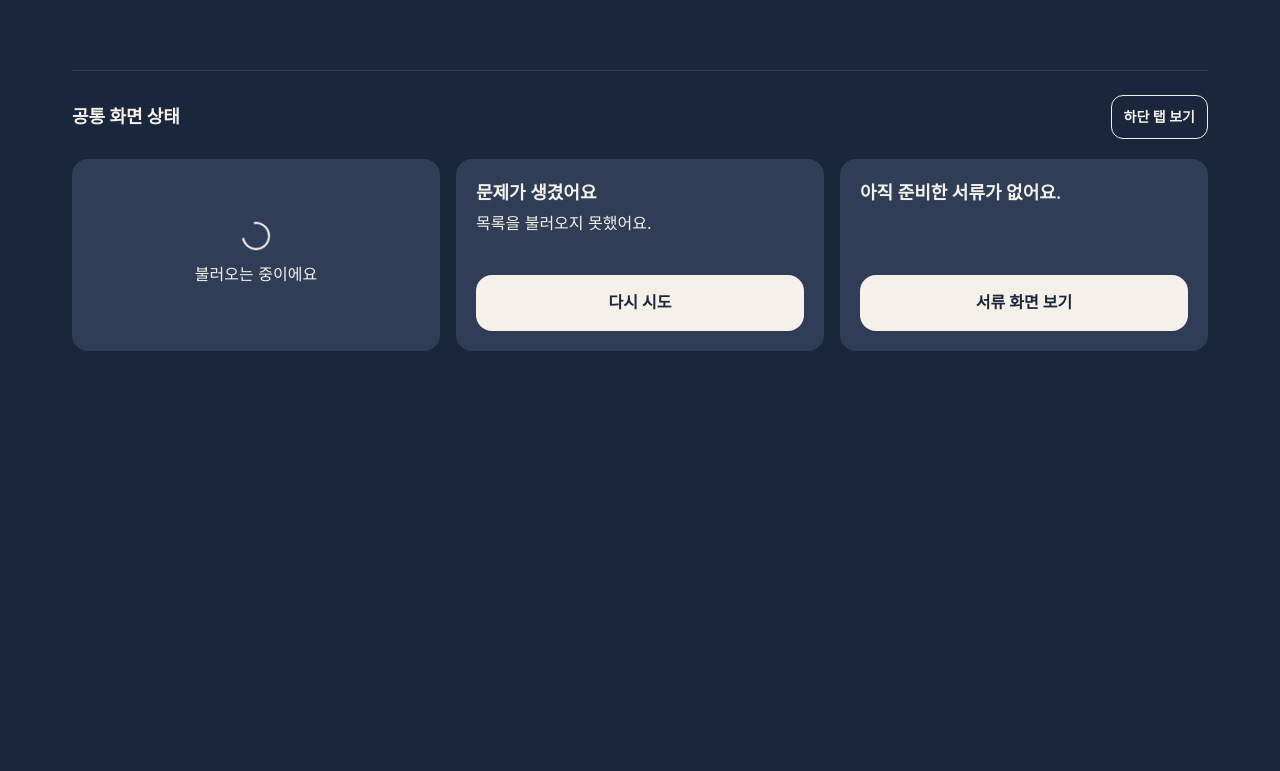
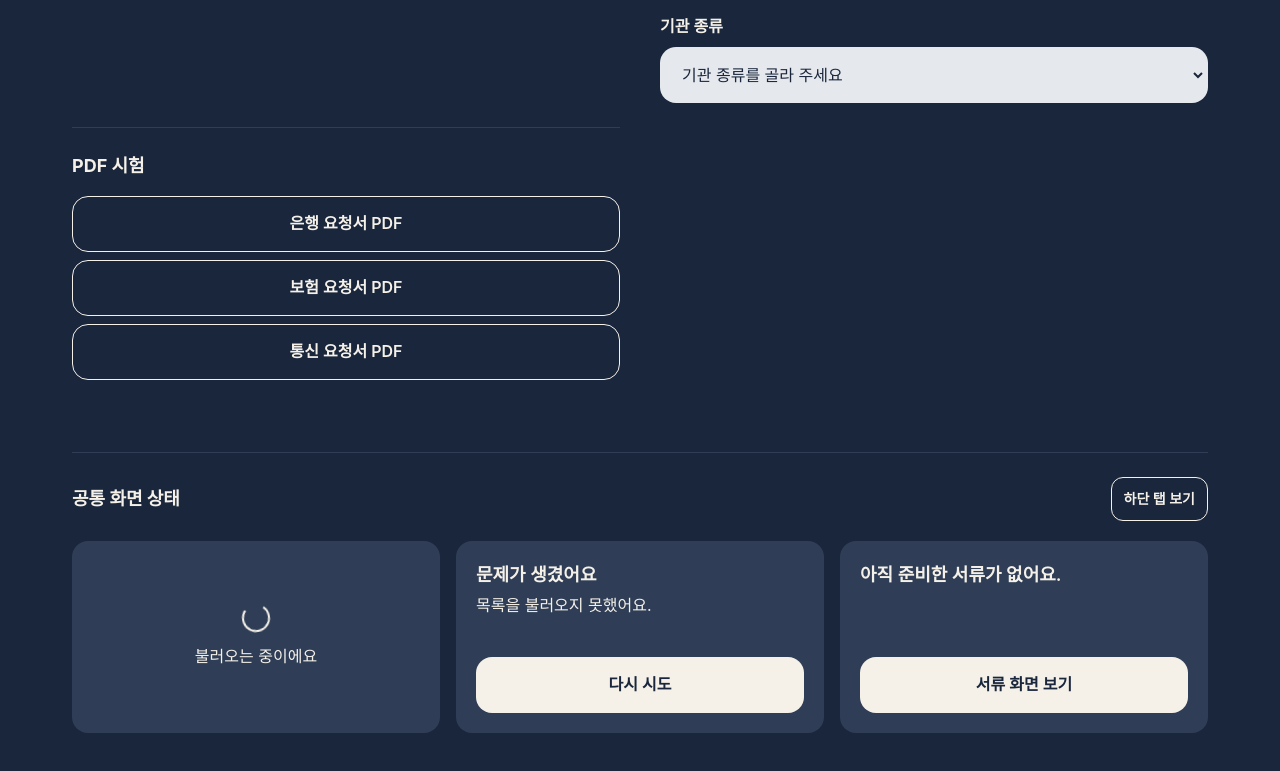
Before and after one commit to chung1yejun/AIrevolution, a Next.js app: page /dev-ui in a window 1280 px wide. Shown: the part 713-1484 px from the top of the page. Before the commit the page ends 1112 px from the top, so only its background shows below. Built offline with nearby package versions, Linux system fonts and the light colour scheme; a web font is replaced by a local one.

Commit message:
feat(H8): 브라우저 PDF 확인 버튼 추가

```diff
--- /dev/null
+++ b/app/dev-ui/PdfExamples.tsx
@@ -0,0 +1,66 @@
+"use client";
+
+import { useState } from "react";
+
+import { Button } from "@/components/ui";
+import type { RequestFormKey, RequestPdfValues } from "@/lib/pdf";
+
+const examples = [
+  { key: "bank", label: "은행", institutionName: "하늘은행" },
+  { key: "insurance", label: "보험", institutionName: "든든생명" },
+  { key: "telecom", label: "통신", institutionName: "바로텔레콤" },
+] as const;
+
+const sample: Omit<RequestPdfValues, "institutionName"> = {
+  applicantName: "김가람",
+  applicantPhone: "010-0000-0000",
+  deceasedName: "이하늘",
+  relationship: "자녀",
+  deathDate: "2026-11-10",
+  requestContent: "아래 서류를 첨부하여 처리를 요청합니다.\n처리 결과는 연락처로 안내해 주세요.",
+  documents: [{ name: "가족관계증명서(고인 기준)", copies: 1 }],
+};
+
+export function PdfExamples() {
+  const [active, setActive] = useState<RequestFormKey | null>(null);
+  const [error, setError] = useState("");
+
+  async function download(example: (typeof examples)[number]) {
+    setActive(example.key);
+    setError("");
+
+    try {
+      const { makeRequestPdf, downloadPdf } = await import("@/lib/pdf");
+      const bytes = await makeRequestPdf(example.key, {
+        ...sample,
+        institutionName: example.institutionName,
+        applicantName: example.key === "telecom" ? "김가람하늘바다누리별빛햇살".repeat(5) : sample.applicantName,
+      });
+      downloadPdf(bytes, `남김-${example.label}-요청서-샘플.pdf`);
+    } catch (cause) {
+      setError(cause instanceof Error ? cause.message : "PDF를 내려받지 못했어요.");
+    } finally {
+      setActive(null);
+    }
+  }
+
+  return (
+    <section className="space-y-3" aria-labelledby="pdf-examples">
+      <h2 id="pdf-examples" className="text-lg font-bold">PDF 시험</h2>
+      <div className="flex flex-wrap gap-2">
+        {examples.map((example) => (
+          <Button
+            key={example.key}
+            variant="secondary"
+            disabled={active !== null}
+            loading={active === example.key}
+            onClick={() => void download(example)}
+          >
+            {example.label} 요청서 PDF
+          </Button>
+        ))}
+      </div>
+      {error && <p role="alert" className="text-sm">{error}</p>}
+    </section>
+  );
+}
--- a/app/dev-ui/page.tsx
+++ b/app/dev-ui/page.tsx
@@ -1,6 +1,7 @@
 import { Button, Card, Checkbox, Chrysanthemum, Input, ProgressBar, Select, Tag } from "@/components/ui";
 import styles from "@/components/ui/theme";
 import { LayoutExamples } from "./LayoutExamples";
+import { PdfExamples } from "./PdfExamples";
 
 export default function DevUiPage() {
   return (
@@ -47,6 +48,7 @@ export default function DevUiPage() {
             <option value="insurance">보험</option>
           </Select>
         </section>
+        <PdfExamples />
       </div>
       <LayoutExamples />
     </main>
```
